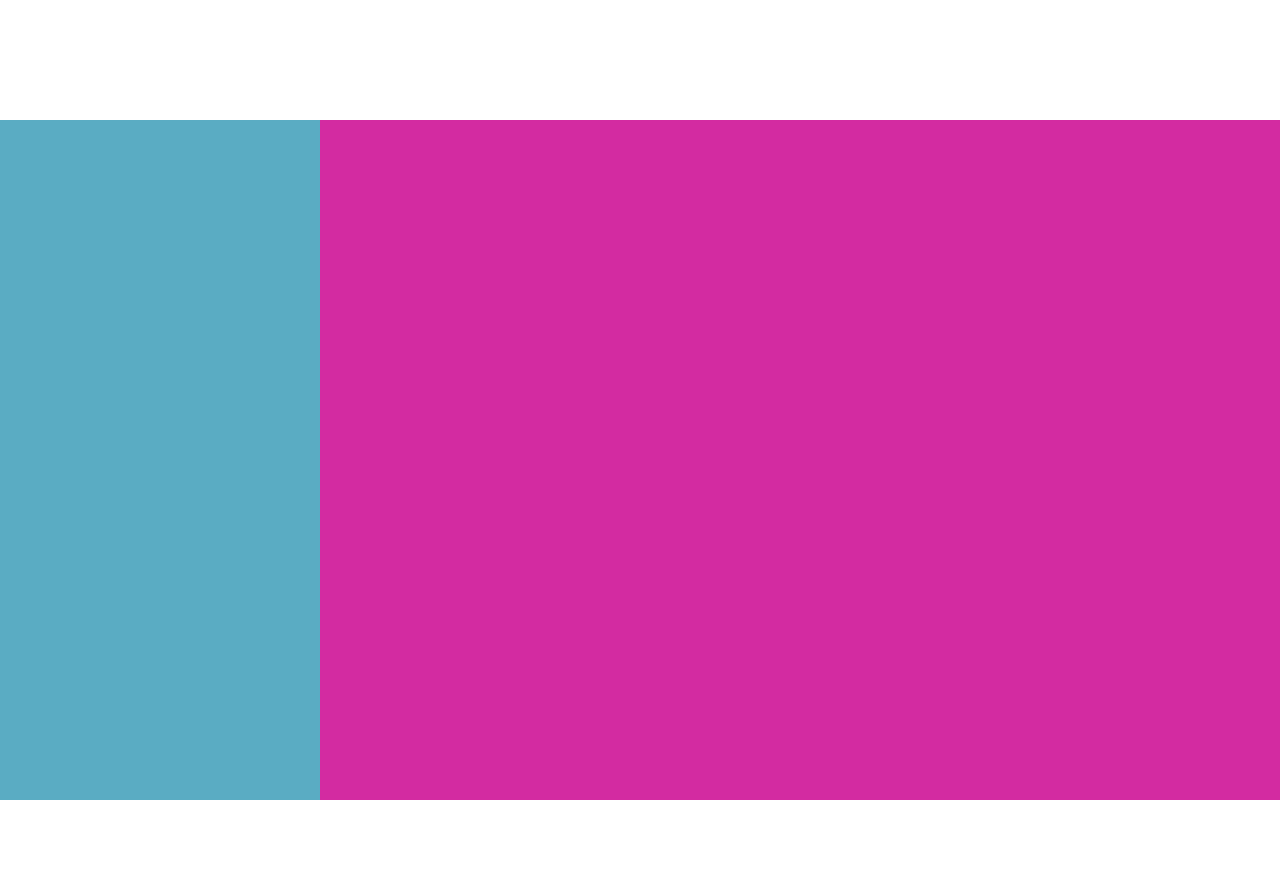
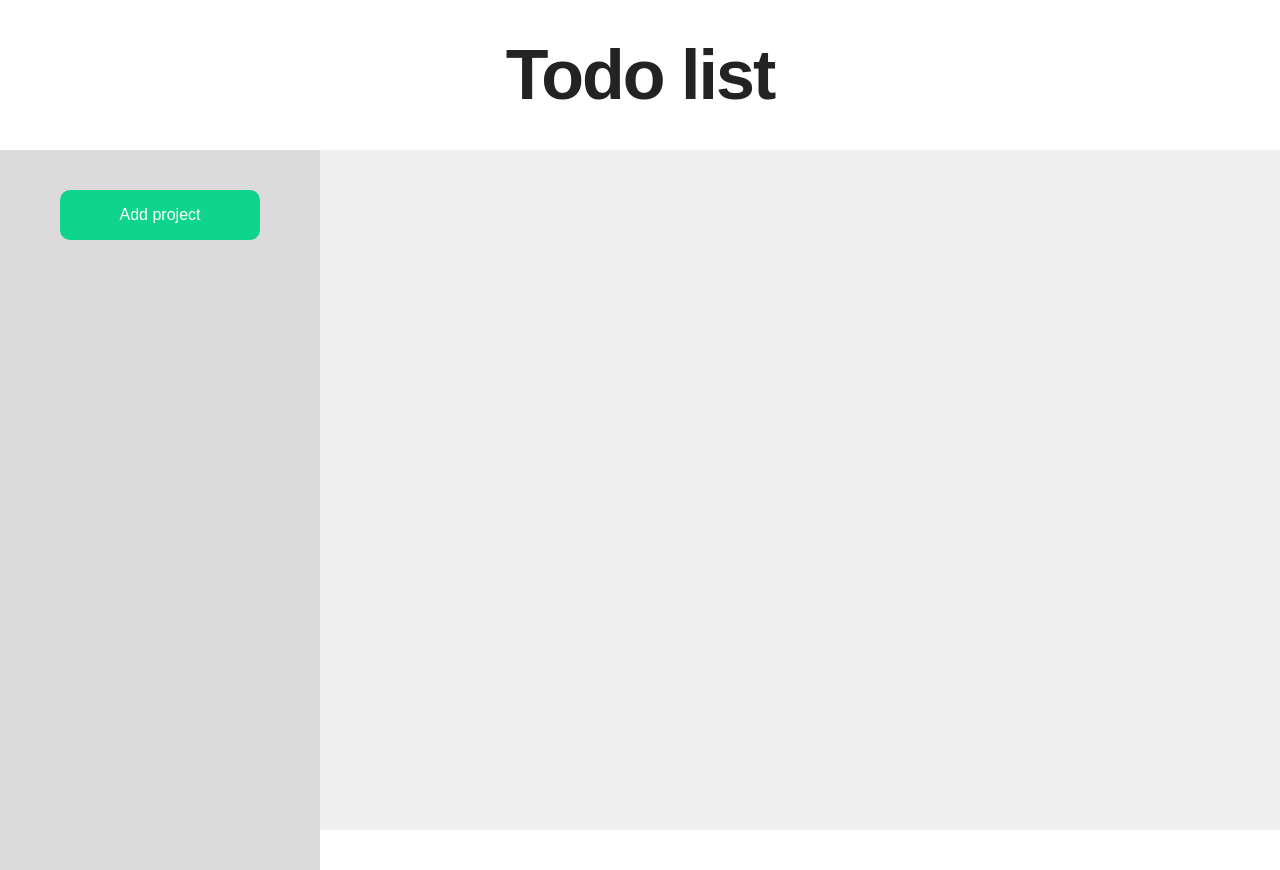
Before and after one commit to Havhar0/Todo_list, a website built with webpack: page dist/index.html in a window 1280 px wide. Before the commit the page ends 800 px from the top, so only its background shows below. Built offline with nearby package versions, Linux system fonts and the light colour scheme.

Commit message:
css added

```diff
--- a/pages/homePage.js
+++ b/pages/homePage.js
@@ -6,6 +6,7 @@ export default function home() {
 
     let top = document.createElement('div');
     top.classList.add('top');
+    top.textContent = "Todo list";
     wrapper.append(top);
 
     let main = document.createElement('div');
@@ -15,6 +16,15 @@ export default function home() {
     let leftColumn = document.createElement('div');
     leftColumn.classList.add('left-column');
     main.append(leftColumn);
+
+    let addProject = document.createElement('div');
+    addProject.classList.add('add-project-btn');
+    addProject.textContent = "Add project";
+    addProject.id="addProject";
+    // addProject.addEventListener("click", (e) => {
+    //     addProject();
+    // })
+    leftColumn.append(addProject);
 
     let rightColumn = document.createElement('div');
     rightColumn.classList.add('right-column');
--- a/src/style.css
+++ b/src/style.css
@@ -7,7 +7,15 @@ body {
 }
 .top{
     height: 15vh;
-    background-color: 1f262e;
+    min-height: 150px;
+    display: flex;
+    align-items: center;
+    justify-content: center;
+    color:rgb(35, 35, 35);
+    font-size: 70px;
+    font-family: sans-serif;
+    font-weight: 600;
+    letter-spacing: -2px;
 }
 .main{
     height: 85vh;
@@ -17,12 +25,32 @@ body {
 .left-column{
     height: 85vh;
     width: 25%;
+    min-width: 250px;
+    padding-top: 40px;
     display: flex;
-    background-color: rgb(90, 172, 195);
+    flex-direction: column;
+    align-items: center;
+    justify-content: baseline;
+    background-color: rgb(219, 219, 219);
+}
+.add-project-btn{
+    height: 50px;
+    width: 200px;
+    border-radius: 10px;
+    display: flex;
+    align-items: center;
+    justify-content: center;
+    background-color: rgb(15, 212, 140);
+    color: white;
+    font-family: sans-serif;
+}
+.add-project-btn:hover{
+    background-color: rgb(26, 220, 149);
+    cursor: pointer;
 }
 .right-column{
     height: 85vh;
     width: 75%;
     display: flex;
-    background-color: rgb(211, 43, 161);
+    background-color: rgb(239, 239, 239);
 }
```
Also changed, not shown: dist/main.js.
